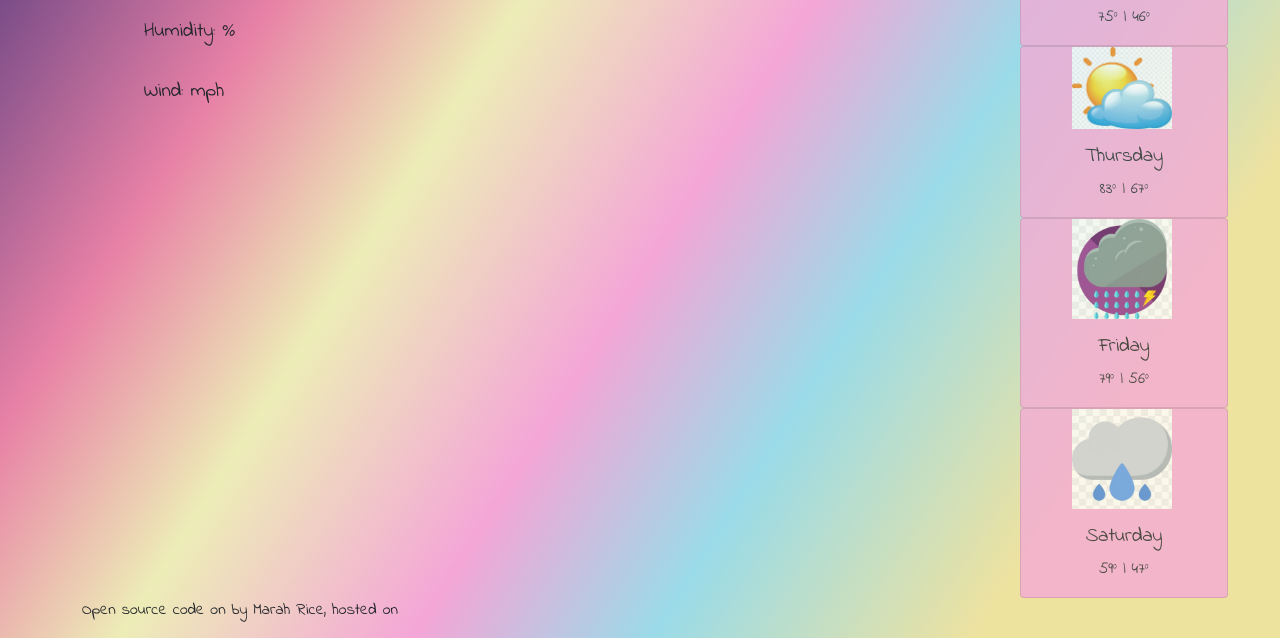
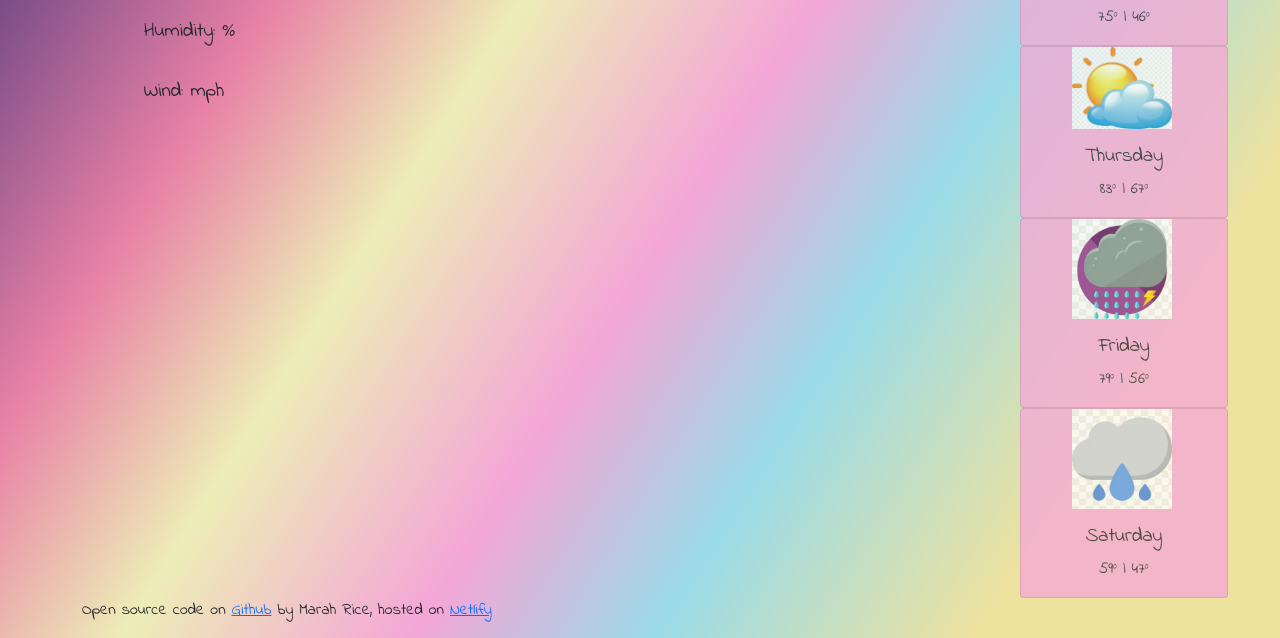
Before and after one commit to MarahDeven/weather-app-sandbox, a website built with Parcel: page index.html in a window 1280 px wide. Shown: the part 507-1145 px from the top of the page. Built offline with nearby package versions, Linux system fonts and the light colour scheme; no server answers.

Commit message:
corrected imbedded links and missing font size

```diff
--- a/index.html
+++ b/index.html
@@ -106,6 +106,6 @@
   </div>
     </div>
     <script src="src/index.js"></script>
-    <p>Open source code on <a href="https://github.com/MarahDeven/weather-app-sandbox"Github></a> by Marah Rice, hosted on <a href="https://www.netlify.com"Netlify></a></p>
+    <p>Open source code on <a href="https://github.com/MarahDeven/weather-app-sandbox">Github</a> by Marah Rice, hosted on <a href="https://www.netlify.com">Netlify</a></p>
   </body>
 </html>
```
